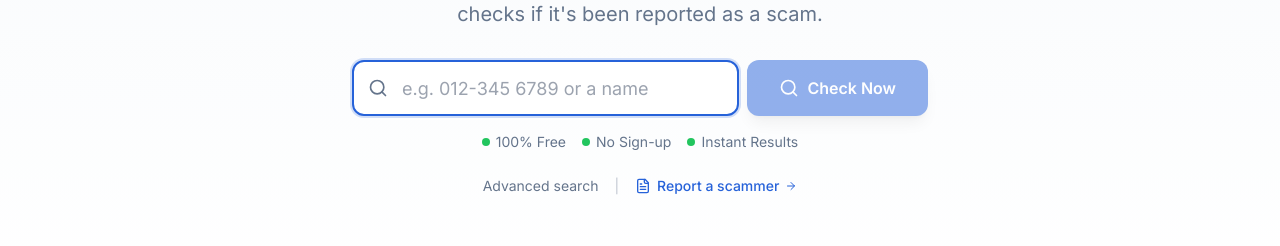
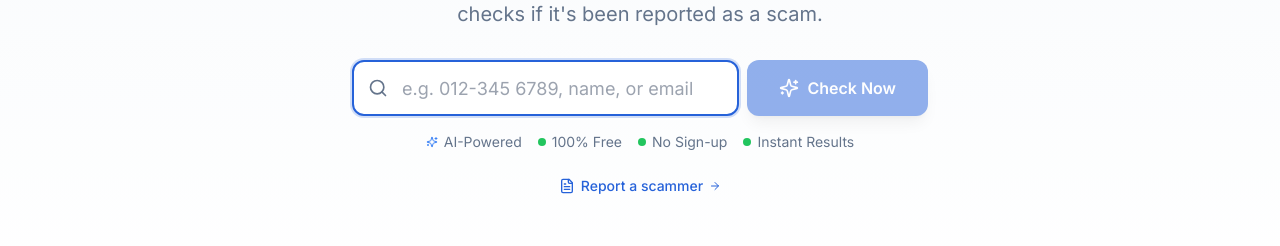
Before and after one commit to nicuk/scamguards, a Next.js app: page / in a window 1280 px wide. Shown: the part 343-589 px from the top of the page. Built offline with nearby package versions, Linux system fonts and the light colour scheme; no server answers; the database is empty.

Commit message:
refactor: hero search redirects to /search page — single search flow, AI-Powered badge

```diff
--- a/components/home/hero-section.tsx
+++ b/components/home/hero-section.tsx
@@ -5,7 +5,6 @@ import { useRouter } from "next/navigation";
 import Link from "next/link";
 import { Sparkles, Search, FileText, Zap, ArrowRight, Loader2 } from "lucide-react";
 import { useLanguage } from "@/lib/language-context";
-import { detectInputType } from "@/lib/utils/validation";
 
 export function HeroSection() {
   const { t, lang } = useLanguage();
@@ -19,13 +18,7 @@ export function HeroSection() {
     if (!trimmed) return;
 
     setIsSearching(true);
-    const type = detectInputType(trimmed);
-    const params = new URLSearchParams({
-      type_0: type,
-      value_0: trimmed,
-      count: "1",
-    });
-    router.push(`/results?${params.toString()}`);
+    router.push(`/search?q=${encodeURIComponent(trimmed)}`);
   };
 
   return (
@@ -46,7 +39,7 @@ export function HeroSection() {
             {t("heroDescription")}
           </p>
 
-          {/* Search input */}
+          {/* Search input — redirects to /search with AI-powered detection */}
           <form onSubmit={handleSearch} className="max-w-xl mx-auto mb-4">
             <div className="flex gap-2">
               <div className="relative flex-1">
@@ -55,7 +48,7 @@ export function HeroSection() {
                   type="text"
                   value={query}
                   onChange={(e) => setQuery(e.target.value)}
-                  placeholder={lang === "ms" ? "cth: 012-345 6789 atau nama" : "e.g. 012-345 6789 or a name"}
+                  placeholder={lang === "ms" ? "cth: 012-345 6789, nama, atau emel" : "e.g. 012-345 6789, name, or email"}
                   className="w-full h-14 pl-12 pr-4 text-lg rounded-xl border-2 border-input bg-background focus:border-primary focus:outline-none focus:ring-2 focus:ring-primary/20 transition-all"
                   autoFocus
                 />
@@ -69,7 +62,7 @@ export function HeroSection() {
                   <Loader2 className="h-5 w-5 animate-spin" />
                 ) : (
                   <>
-                    <Search className="h-5 w-5 flex-shrink-0" />
+                    <Sparkles className="h-5 w-5 flex-shrink-0" />
                     <span className="hidden sm:inline">
                       {lang === "ms" ? "Semak" : "Check Now"}
                     </span>
@@ -81,6 +74,10 @@ export function HeroSection() {
 
           {/* Trust indicators */}
           <div className="flex flex-wrap items-center justify-center gap-4 text-sm text-muted-foreground mb-6">
+            <span className="flex items-center gap-1.5">
+              <Sparkles className="h-3 w-3 text-blue-500" />
+              {lang === "ms" ? "Dikuasakan AI" : "AI-Powered"}
+            </span>
             <span className="flex items-center gap-1.5">
               <span className="w-2 h-2 bg-green-500 rounded-full" />
               {lang === "ms" ? "100% Percuma" : "100% Free"}
@@ -98,13 +95,6 @@ export function HeroSection() {
           {/* Secondary actions */}
           <div className="flex flex-wrap items-center justify-center gap-4 text-sm">
             <Link
-              href="/search"
-              className="text-muted-foreground hover:text-primary transition-colors"
-            >
-              {lang === "ms" ? "Carian lanjutan" : "Advanced search"}
-            </Link>
-            <span className="text-muted-foreground/40">|</span>
-            <Link
               href="/submit"
               className="inline-flex items-center gap-1.5 text-primary font-medium hover:underline"
             >
--- a/components/search/search-form.tsx
+++ b/components/search/search-form.tsx
@@ -1,20 +1,21 @@
 "use client";
 
-import { useState } from "react";
-import { useRouter } from "next/navigation";
+import { useState, useEffect, useRef } from "react";
+import { useRouter, useSearchParams } from "next/navigation";
 import { Search, Loader2, Sparkles, List } from "lucide-react";
 import { Button } from "@/components/ui/button";
 import { Card, CardContent, CardDescription, CardHeader, CardTitle } from "@/components/ui/card";
 import { Alert, AlertDescription } from "@/components/ui/alert";
 import { DataPointInput, type DataPointEntry } from "./data-point-input";
 import { SmartPaste } from "./smart-paste";
-import { validateDataPoint } from "@/lib/utils/validation";
+import { validateDataPoint, detectInputType } from "@/lib/utils/validation";
 import type { DataPointType } from "@/lib/constants";
 
 type InputMode = "smart" | "manual";
 
 export function SearchForm() {
   const router = useRouter();
+  const searchParams = useSearchParams();
   const [mode, setMode] = useState<InputMode>("smart");
   const [isLoading, setIsLoading] = useState(false);
   const [error, setError] = useState<string | null>(null);
@@ -22,6 +23,30 @@ export function SearchForm() {
     { id: crypto.randomUUID(), type: "phone", value: "" },
   ]);
   const [fieldErrors, setFieldErrors] = useState<Record<string, string>>({});
+  const autoSubmitted = useRef(false);
+
+  // Handle ?q= param from hero search — auto-detect type and submit
+  useEffect(() => {
+    const q = searchParams.get("q");
+    if (!q || autoSubmitted.current) return;
+    autoSubmitted.current = true;
+
+    const detectedType = detectInputType(q) as DataPointType;
+    const point: DataPointEntry = {
+      id: crypto.randomUUID(),
+      type: detectedType,
+      value: q,
+    };
+    setDataPoints([point]);
+    setMode("manual");
+
+    // Auto-submit: navigate to results
+    const params = new URLSearchParams();
+    params.append("type_0", detectedType);
+    params.append("value_0", q);
+    params.append("count", "1");
+    router.push(`/results?${params.toString()}`);
+  }, [searchParams, router]);
 
   // Handle extracted data from Smart Paste
   const handleExtracted = (extracted: { type: DataPointType; value: string }[]) => {
```
